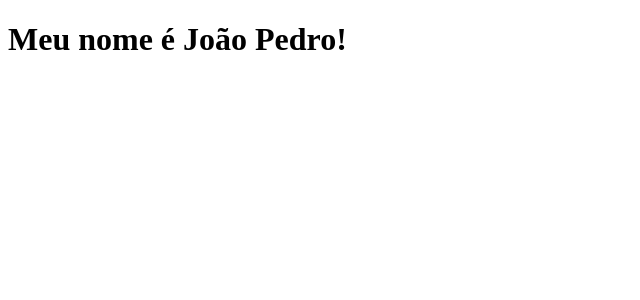
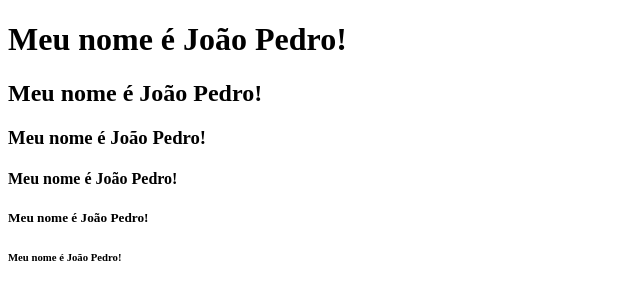
Before and after one commit to Valentim22/meu_primeiro-projeto, a plain HTML site: page index.html in a window 1280 px wide. Shown: the whole page, without its empty margins (0-640 px from the left). Drawn offline with Linux system fonts and the light colour scheme.

Commit message:
Update index.html

```diff
--- a/index.html
+++ b/index.html
@@ -8,6 +8,9 @@
 
 <body>
         <h1>Meu nome é João Pedro!</h1>
-</body>
-
+        <h2>Meu nome é João Pedro!</h2>
+        <h3>Meu nome é João Pedro!</h3>
+        <h4>Meu nome é João Pedro!</h4>
+        <h5>Meu nome é João Pedro!</h5>
+        <h6>Meu nome é João Pedro!</h6>
 </html>
```
